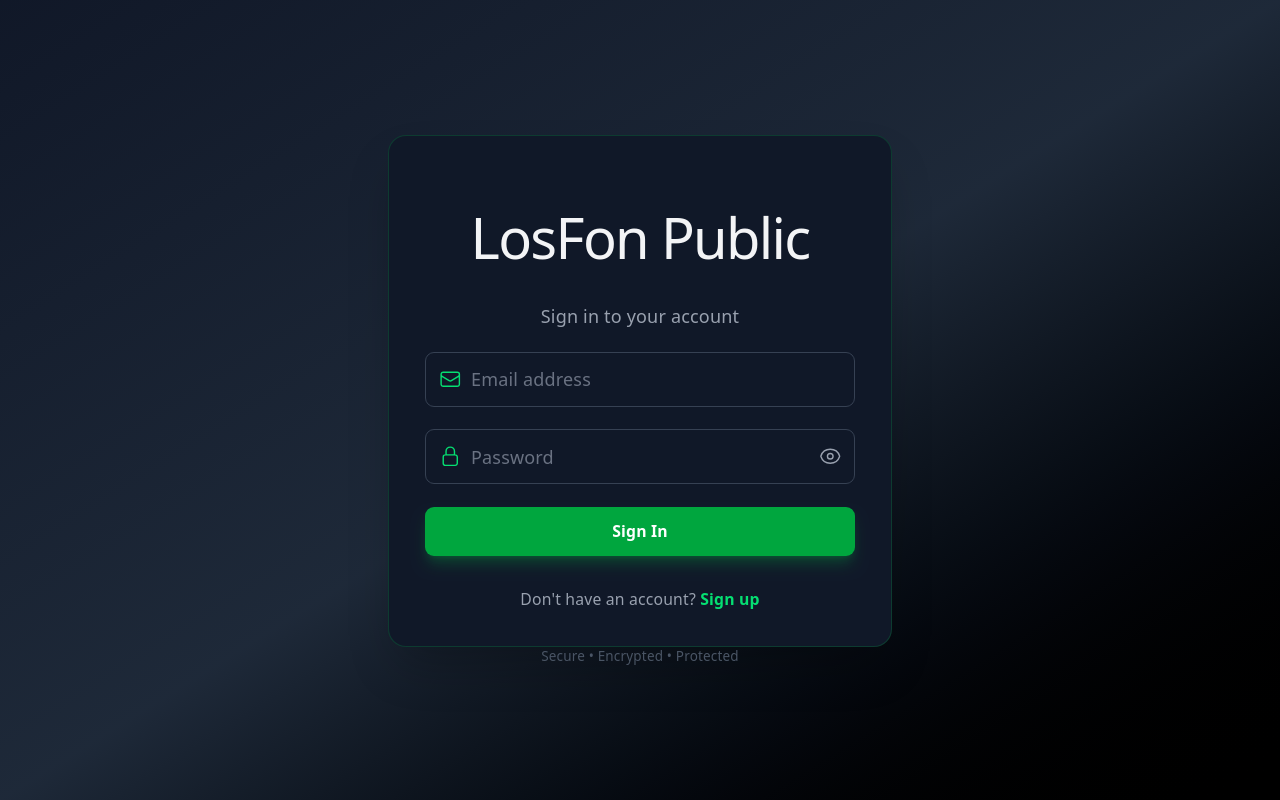
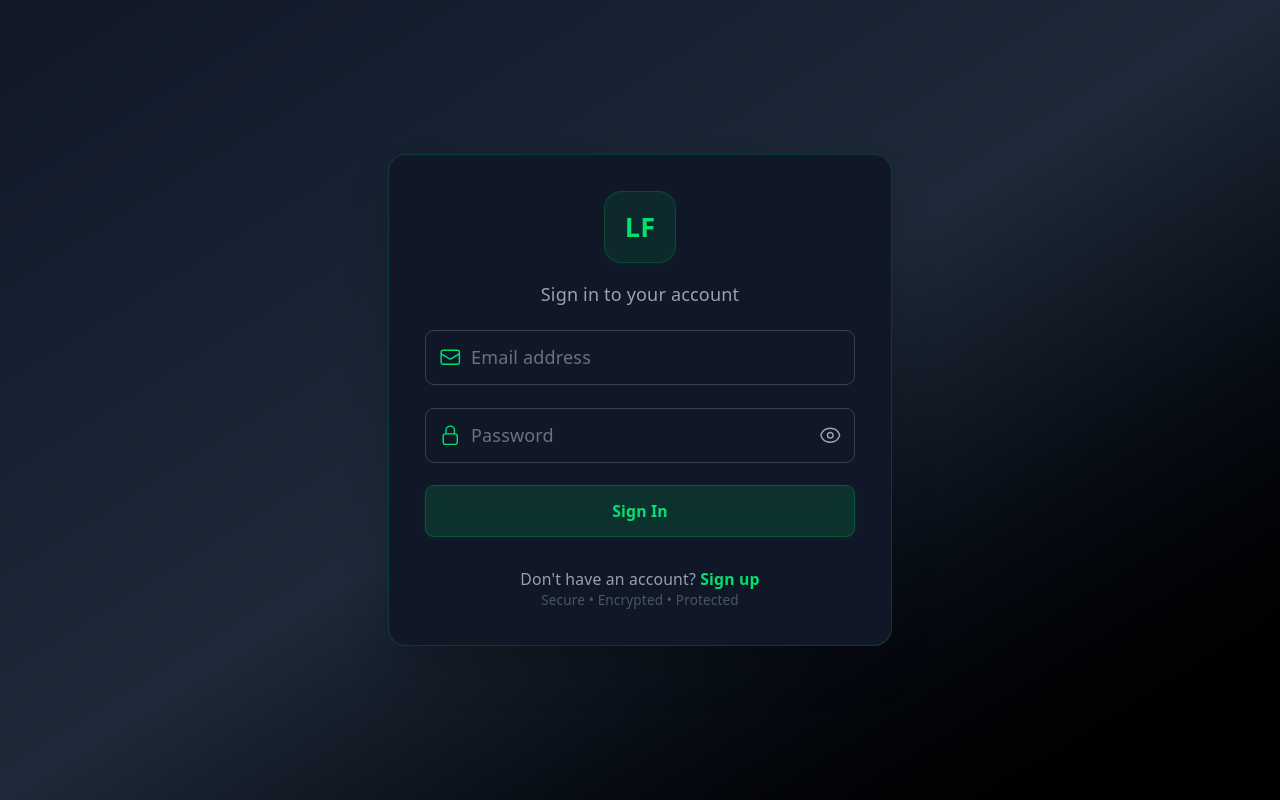
Before and after one commit to GiroGodito/losfon-user-frontend, a React (Vite) app: page / in a window 1280 px wide. Built offline with nearby package versions, Linux system fonts and the light colour scheme; no server answers.

Commit message:
updated login form ui utilizing glass-green

```diff
--- a/src/components/auth/LoginForm.tsx
+++ b/src/components/auth/LoginForm.tsx
@@ -1,3 +1,149 @@
+// // src/components/auth/LoginForm.tsx
+// import React, { useState } from 'react';
+// import { useNavigate, Link } from 'react-router-dom';
+// import { useAuth } from '../../context/AuthContext';
+// import { Button } from '../common/Button';
+// import { useToast } from '../../hooks/useToast';
+// import { RateLimitBanner } from '../common/RateLimitBanner';
+// import { EnvelopeIcon, LockClosedIcon, EyeIcon, EyeSlashIcon } from '@heroicons/react/24/outline';
+
+// export const LoginForm = () => {
+//   const [email, setEmail] = useState('');
+//   const [password, setPassword] = useState('');
+//   const [showPassword, setShowPassword] = useState(false);
+//   const [isLoading, setIsLoading] = useState(false);
+//   const { login, isRateLimited, rateLimitCountdown, resetRateLimit } = useAuth();
+//   const navigate = useNavigate();
+//   const { showToast } = useToast();
+
+//   const handleSubmit = async (e: React.FormEvent) => {
+//     e.preventDefault();
+
+//     console.log('🔐 Login form submitted for:', email);
+
+//     if (isRateLimited) {
+//       showToast(`Please wait ${rateLimitCountdown} seconds before trying again.`, 'error');
+//       return;
+//     }
+
+//     if (!email.trim()) {
+//       console.log('⚠️ Email is empty');
+//       showToast('Please enter your email address', 'error');
+//       return;
+//     }
+//     if (!password.trim()) {
+//       console.log('⚠️ Password is empty');
+//       showToast('Please enter your password', 'error');
+//       return;
+//     }
+
+//     setIsLoading(true);
+//     try {
+//       await login(email, password);
+//       console.log('✅ Login successful, navigating to dashboard');
+//       showToast('Welcome back! 👋', 'success');
+//       navigate('/dashboard');
+//     } catch (error: any) {
+//       console.error('❌ Login error in form:', error);
+//       // Error already handled in context
+//     } finally {
+//       setIsLoading(false);
+//     }
+//   };
+
+//   return (
+//     <div className="min-h-screen flex items-center justify-center bg-gradient-to-br from-gray-900 via-gray-800 to-black p-4">
+//       <div className="w-full max-w-md">
+//         <div className="bg-gray-900 rounded-2xl shadow-2xl border border-green-500/20 p-8">
+//           <div className="text-center mb-5">
+//             <h1 className="text-3xl font-bold text-white">LosFon Public</h1>
+//             <p className="text-gray-400 mt-1">Sign in to your account</p>
+//           </div>
+
+//           <RateLimitBanner
+//             isRateLimited={isRateLimited}
+//             countdown={rateLimitCountdown}
+//             resourceType="login"
+//             onDismiss={resetRateLimit}
+//             className="mb-4"
+//           />
+
+//           <form onSubmit={handleSubmit} className="space-y-5">
+//             <div className="relative">
+//               <div className="absolute inset-y-0 left-0 pl-3 flex items-center pointer-events-none">
+//                 <EnvelopeIcon className="h-5 w-5 text-green-400" />
+//               </div>
+//               <input
+//                 type="email"
+//                 placeholder="Email address"
+//                 value={email}
+//                 onChange={(e) => setEmail(e.target.value)}
+//                 required
+//                 disabled={isRateLimited}
+//                 className="w-full pl-10 pr-4 py-3 bg-transparent border border-gray-700 rounded-lg text-white placeholder-gray-500 focus:outline-none focus:ring-2 focus:ring-green-500 focus:border-transparent disabled:opacity-50"
+//               />
+//             </div>
+
+//             <div className="relative">
+//               <div className="absolute inset-y-0 left-0 pl-3 flex items-center pointer-events-none">
+//                 <LockClosedIcon className="h-5 w-5 text-green-400" />
+//               </div>
+//               <input
+//                 type={showPassword ? 'text' : 'password'}
+//                 placeholder="Password"
+//                 value={password}
+//                 onChange={(e) => setPassword(e.target.value)}
+//                 required
+//                 disabled={isRateLimited}
+//                 className="w-full pl-10 pr-12 py-3 bg-transparent border border-gray-700 rounded-lg text-white placeholder-gray-500 focus:outline-none focus:ring-2 focus:ring-green-500 focus:border-transparent disabled:opacity-50"
+//               />
+//               <button
+//                 type="button"
+//                 onClick={() => setShowPassword(!showPassword)}
+//                 className="absolute inset-y-0 right-0 pr-3 flex items-center text-gray-400 hover:text-green-400 transition-colors"
+//               >
+//                 {showPassword ? (
+//                   <EyeSlashIcon className="h-5 w-5" />
+//                 ) : (
+//                   <EyeIcon className="h-5 w-5" />
+//                 )}
+//               </button>
+//             </div>
+
+//             <Button
+//               type="submit"
+//               variant="primary"
+//               fullWidth
+//               isLoading={isLoading}
+//               disabled={isRateLimited}
+//               className="py-3 text-sm font-semibold"
+//             >
+//               {isRateLimited ? `Wait ${rateLimitCountdown}s` : 'Sign In'}
+//             </Button>
+
+//             <div className="text-center pt-2">
+//               <p className="text-sm text-gray-400">
+//                 Don't have an account?{' '}
+//                 <Link
+//                   to="/register"
+//                   className="font-semibold text-green-400 hover:text-green-300 transition-colors"
+//                 >
+//                   Sign up
+//                 </Link>
+//               </p>
+//             </div>
+//           </form>
+//         </div>
+
+//         <p className="text-center text-xs text-gray-600 mt-6">
+//           Secure • Encrypted • Protected
+//         </p>
+//       </div>
+//     </div>
+//   );
+// };
+
+// export default LoginForm; LAST WORKING IMPLEMENTATION
 // src/components/auth/LoginForm.tsx
 import React, { useState } from 'react';
 import { useNavigate, Link } from 'react-router-dom';
@@ -56,7 +202,27 @@ export const LoginForm = () => {
       <div className="w-full max-w-md">
         <div className="bg-gray-900 rounded-2xl shadow-2xl border border-green-500/20 p-8">
           <div className="text-center mb-5">
-            <h1 className="text-3xl font-bold text-white">LosFon Public</h1>
+            {/* ✅ GLASS GREEN LOGO - Same as admin */}
+            <div className="
+              w-16 h-16
+              bg-green-500/10 backdrop-blur-sm
+              border border-green-500/20
+              rounded-2xl
+              flex items-center justify-center
+              mx-auto
+              shadow-sm
+              shadow-green-500/5
+              transition-all duration-300
+              hover:bg-green-500/20
+              hover:border-green-500/30
+              hover:shadow-green-500/20
+              hover:scale-[1.02]
+              mb-4
+            ">
+              <span className="text-green-400 font-bold text-2xl group-hover:text-green-300 transition-colors">
+                LF
+              </span>
+            </div>
             <p className="text-gray-400 mt-1">Sign in to your account</p>
           </div>
 
@@ -110,9 +276,10 @@ export const LoginForm = () => {
               </button>
             </div>
 
+            {/* ✅ GLASS GREEN BUTTON - Same as admin */}
             <Button
               type="submit"
-              variant="primary"
+              variant="glass-green"
               fullWidth
               isLoading={isLoading}
               disabled={isRateLimited}
@@ -133,11 +300,11 @@ export const LoginForm = () => {
               </p>
             </div>
           </form>
+
+          <p className="text-center text-xs text-gray-600 mt-6">
+            Secure • Encrypted • Protected
+          </p>
         </div>
-
-        <p className="text-center text-xs text-gray-600 mt-6">
-          Secure • Encrypted • Protected
-        </p>
       </div>
     </div>
   );
```
